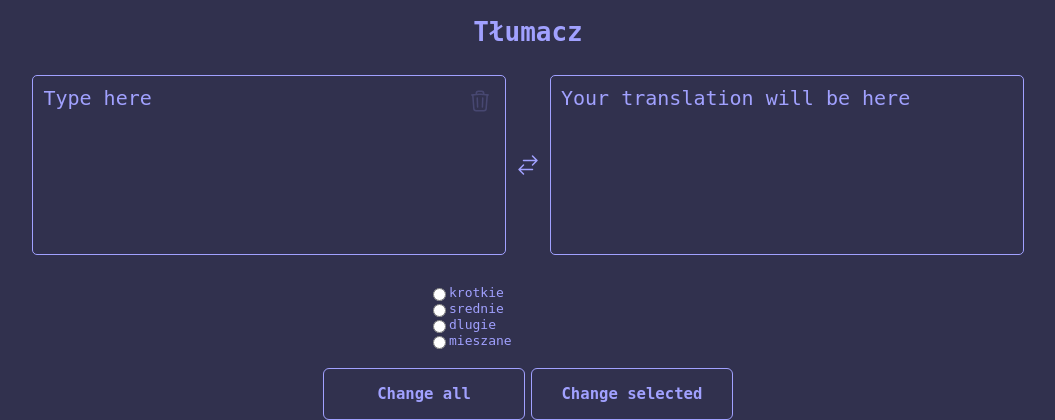
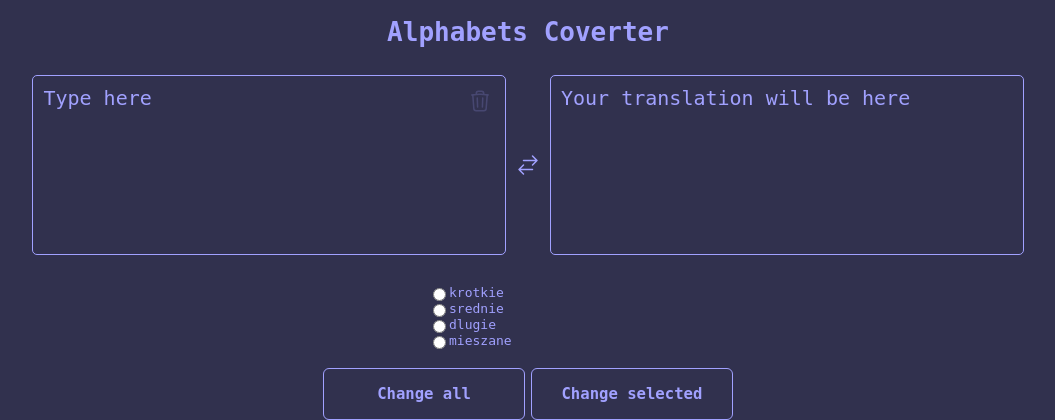
Before and after one commit to Iamtheproblem-dev/Japanese-translation, a Flask app: page / in a window 1280 px wide. Shown: the top 420 px of the page, without its empty margins (112-1167 px from the left). Run offline with Flask 3, Linux system fonts and the light colour scheme.

Commit message:
Title change

```diff
--- a/templates/html/main_page.html
+++ b/templates/html/main_page.html
@@ -1,7 +1,7 @@
 {% extends 'html/base.html' %}
 {% block content %}
 <link rel="stylesheet" href="/static/css/main.css">
-<h1>Tłumacz</h1>
+<h1>Alphabets Coverter</h1>
 <div class='wrapper'>
     <div class="inputs">
         <!--when you change the border widthh onn textarea also change the number to the this.style.height = this.scrollHeight to the width*2-->
```
